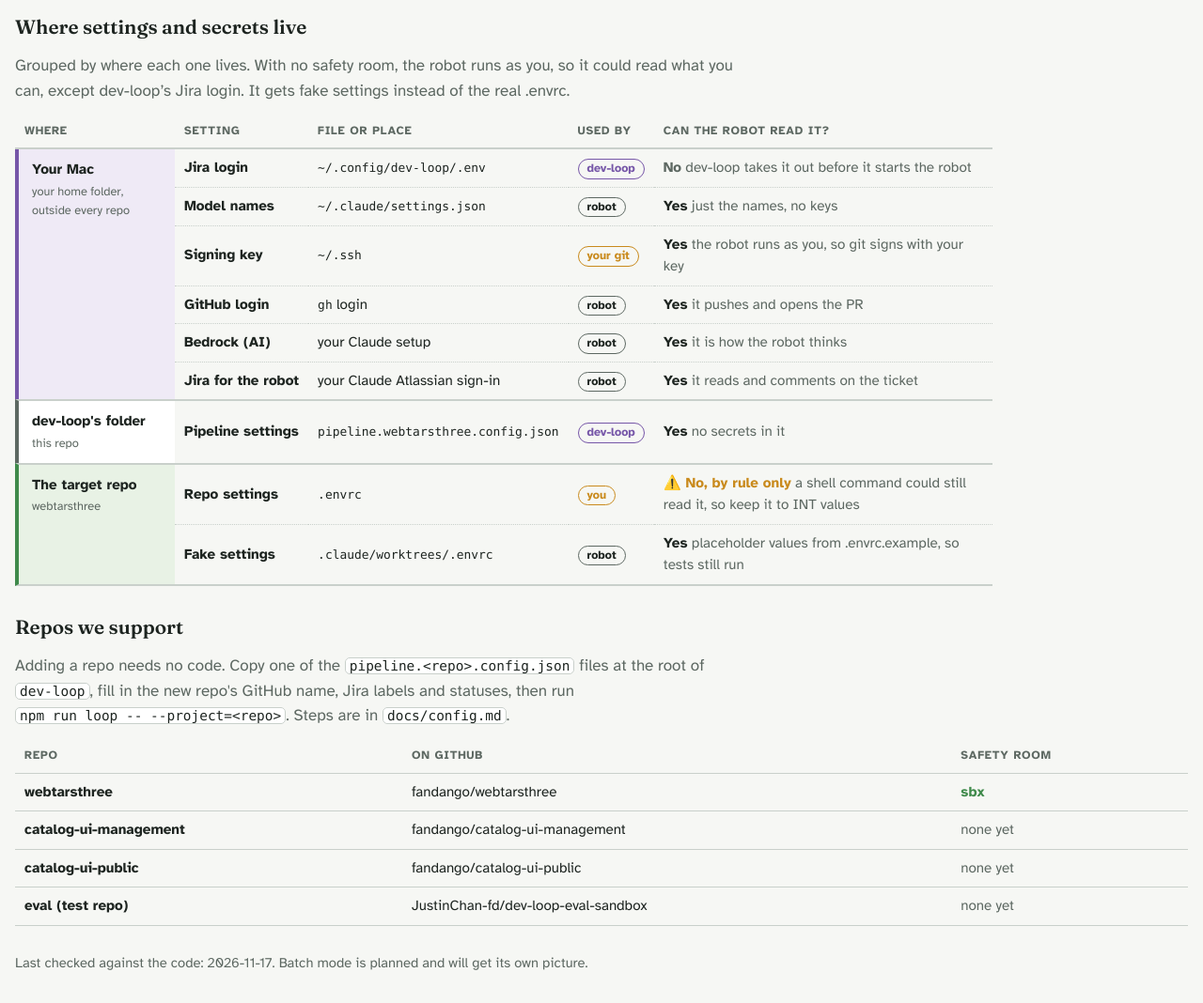
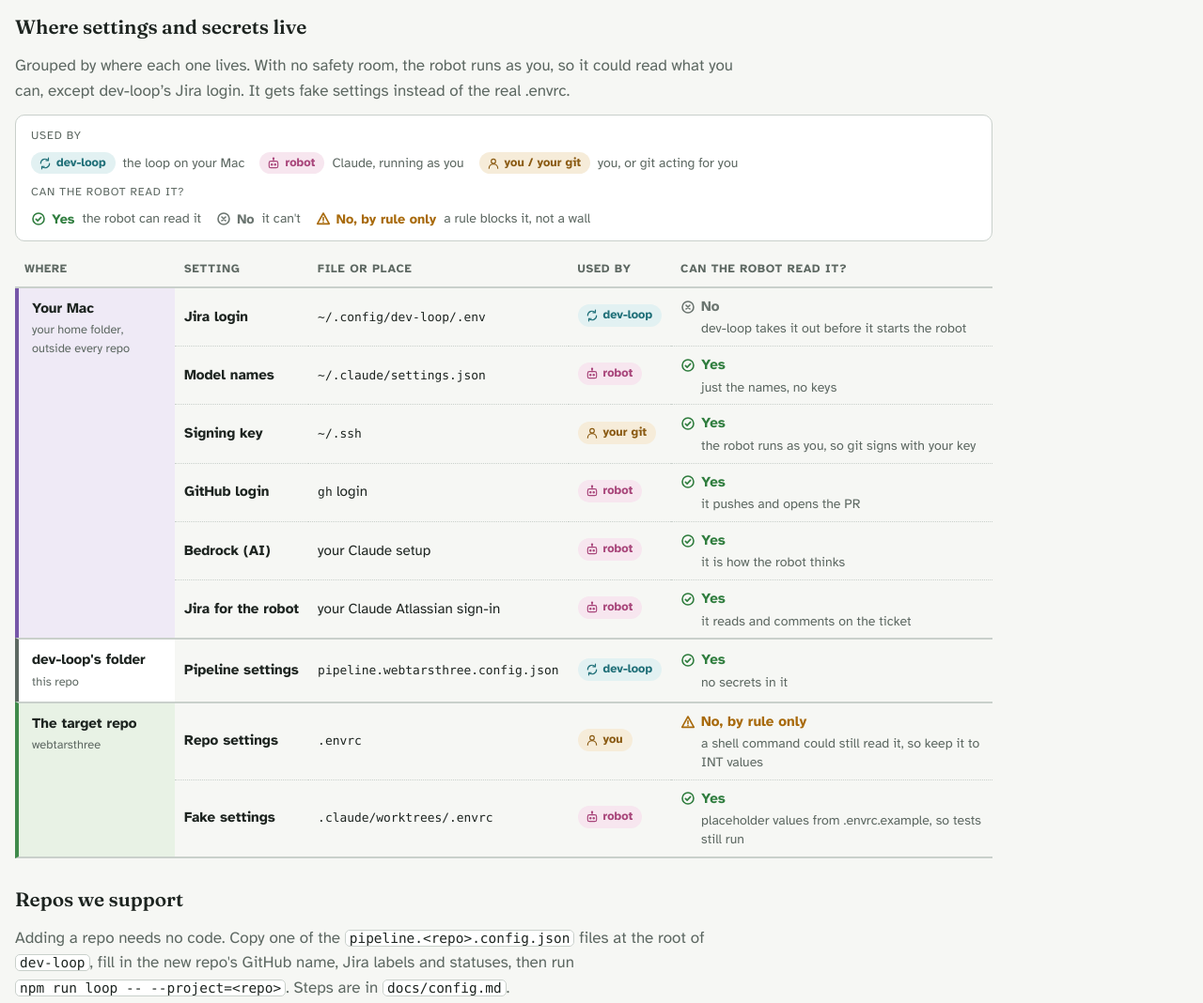
Before and after one commit to GolfNowEng/agentic-dev-loop, a website: page docs/guide/how-dev-loop-works.html in a window 1280 px wide. Shown: the part 1500-2568 px from the top of the page at 94% size. Drawn offline with Linux system fonts and the light colour scheme.

Commit message:
docs(guide): settings table gets a legend, coloured icon badges, and a two-line yes/no answer with icons
Co-Authored-By: Claude Opus 5.5 <noreply@anthropic.com>

```diff
--- a/docs/guide/how-dev-loop-works.html
+++ b/docs/guide/how-dev-loop-works.html
@@ -23,6 +23,9 @@
   --mac: #efeaf6; --mac-edge: #7656a8;
   --ext: #e8f2e5; --ext-edge: #3f8a4b;
   --key: #c98a1c; --bad: #b4473b; --un: #f8e9e6; --chip: #ffffff; --chip-on: #1d2420; --chip-on-ink: #f6f7f4;
+  --a-loop: #1f6f78; --a-loop-bg: #e2f1f2; --a-robot: #a8457a; --a-robot-bg: #f7e6ef;
+  --a-you: #8a5a12; --a-you-bg: #f6ecd9; --a-sbx: #3d67a3; --a-sbx-bg: #e3ebf6;
+  --ans-yes: #2f7d3e; --ans-no: #6b7570; --ans-soft: #a86a0c;
   --display: "Fraunces", Georgia, serif;
   --body: "Atkinson Hyperlegible", system-ui, sans-serif;
   color-scheme: light;
@@ -32,6 +35,9 @@
     --bg: #151a17; --ink: #e6ebe7; --muted: #9aa69f; --line: #34403a; --card: #1b221e;
     --room: #1d2a3a; --room-edge: #7fa3d4; --mac: #241e30; --mac-edge: #b39ae2;
     --ext: #1b2a1e; --ext-edge: #7dc28a; --key: #e3a83c; --bad: #e07a6e; --un: #2e1d1b;
+    --a-loop: #6cc4cc; --a-loop-bg: #15302f; --a-robot: #e48bbb; --a-robot-bg: #35192a;
+    --a-you: #e0b062; --a-you-bg: #33270f; --a-sbx: #8fb2e3; --a-sbx-bg: #1b2a3e;
+    --ans-yes: #7dc28a; --ans-no: #a3ada8; --ans-soft: #e8a83a;
     --chip: #1b221e; --chip-on: #e6ebe7; --chip-on-ink: #151a17; color-scheme: dark;
   }
 }
@@ -39,6 +45,9 @@
   --bg: #151a17; --ink: #e6ebe7; --muted: #9aa69f; --line: #34403a; --card: #1b221e;
   --room: #1d2a3a; --room-edge: #7fa3d4; --mac: #241e30; --mac-edge: #b39ae2;
   --ext: #1b2a1e; --ext-edge: #7dc28a; --key: #e3a83c; --bad: #e07a6e; --un: #2e1d1b;
+  --a-loop: #6cc4cc; --a-loop-bg: #15302f; --a-robot: #e48bbb; --a-robot-bg: #35192a;
+  --a-you: #e0b062; --a-you-bg: #33270f; --a-sbx: #8fb2e3; --a-sbx-bg: #1b2a3e;
+  --ans-yes: #7dc28a; --ans-no: #a3ada8; --ans-soft: #e8a83a;
   --chip: #1b221e; --chip-on: #e6ebe7; --chip-on-ink: #151a17; color-scheme: dark;
 }
 * { box-sizing: border-box; }
@@ -159,15 +168,25 @@ h1 code.name { font-weight: 700; }
 #envtable tbody.g-repo th.place { border-left-color: var(--ext-edge); background: var(--ext); }
 #envtable tbody.g-sbx th.place { border-left-color: var(--room-edge); background: var(--room); }
 #envtable tbody tr > td:first-of-type { white-space: nowrap; }
-.can { font-weight: 700; white-space: nowrap; }
-.can-no { color: var(--muted); }
-.can-warn, .can-soft { color: var(--key); }
-.why-txt { color: var(--muted); }
-.by { display: inline-block; font-size: .78rem; font-weight: 700; border-radius: 999px; padding: 0 9px; border: 1.5px solid; white-space: nowrap; }
-.by-loop { color: var(--mac-edge); border-color: var(--mac-edge); }
-.by-you { color: var(--key); border-color: var(--key); }
-.by-robot { color: var(--ink); border-color: var(--muted); }
-.by-sbx { color: var(--room-edge); border-color: var(--room-edge); }
+.ico { width: 14px; height: 14px; flex: none; fill: none; stroke: currentColor; stroke-width: 2; stroke-linecap: round; stroke-linejoin: round; }
+.by { display: inline-flex; align-items: center; gap: 5px; font-size: .8rem; font-weight: 700; border-radius: 999px; padding: 2px 10px 2px 8px; white-space: nowrap; }
+.by-loop { color: var(--a-loop); background: var(--a-loop-bg); }
+.by-robot { color: var(--a-robot); background: var(--a-robot-bg); }
+.by-you { color: var(--a-you); background: var(--a-you-bg); }
+.by-sbx { color: var(--a-sbx); background: var(--a-sbx-bg); }
+.ans { display: grid; gap: 2px; }
+.ans-word { display: inline-flex; align-items: center; gap: 6px; font-weight: 700; white-space: nowrap; }
+.ans-word .ico { width: 16px; height: 16px; stroke-width: 2.4; }
+.ans-yes .ans-word { color: var(--ans-yes); }
+.ans-no .ans-word { color: var(--ans-no); }
+.ans-soft .ans-word { color: var(--ans-soft); }
+.ans-why { color: var(--muted); font-size: .88rem; line-height: 1.4; padding-left: 22px; }
+.legend { display: flex; flex-wrap: wrap; gap: 10px 28px; max-width: 1040px; padding: 12px 16px; border: 1px solid var(--line); border-radius: 10px; background: var(--card); }
+.legend-group { display: grid; gap: 8px; min-width: 0; }
+.legend-group > .where { margin: 0; }
+.legend-items { display: flex; flex-wrap: wrap; gap: 8px 16px; }
+.legend-item { display: inline-flex; align-items: center; gap: 8px; font-size: .88rem; color: var(--muted); }
+.legend-item .ans-word { font-size: .9rem; }
 #envtable code { font-family: ui-monospace, SFMono-Regular, Menlo, monospace; font-size: .85em; white-space: nowrap; }
 .dash-btn { cursor: pointer; }
 .dash-btn rect { fill: var(--card); stroke: var(--room-edge); stroke-width: 1.4; }
@@ -301,6 +320,7 @@ th { font-size: .78rem; text-transform: uppercase; letter-spacing: .06em; color:
   <section class="envsec" aria-labelledby="env-h">
     <h2 id="env-h">Where settings and secrets live</h2>
     <p class="sub" id="env-sub"></p>
+    <div class="legend" id="env-legend" aria-label="Key for the table"></div>
     <div class="tablewrap"><table id="envtable"></table></div>
   </section>
 
@@ -625,15 +645,46 @@ function drawRepos() {
   t.innerHTML = `<thead><tr><th>Repo</th><th>On GitHub</th><th>Safety room</th></tr></thead><tbody>${rows}</tbody>`;
 }
 
+/* small line icons for the settings table (stroke = currentColor) */
+const svg = (d) => `<svg class="ico" viewBox="0 0 24 24" aria-hidden="true">${d}</svg>`;
+const ICON = {
+  loop: svg('<path d="M20 12a8 8 0 0 1-13.7 5.7"/><path d="M4 12a8 8 0 0 1 13.7-5.7"/><path d="M18 2v4.5h-4.5"/><path d="M6 22v-4.5h4.5"/>'),
+  robot: svg('<rect x="4" y="8" width="16" height="12" rx="3"/><path d="M12 8V4"/><circle cx="12" cy="3" r="1"/><circle cx="9" cy="14" r="1.2"/><circle cx="15" cy="14" r="1.2"/>'),
+  you: svg('<circle cx="12" cy="8" r="4"/><path d="M4 21a8 8 0 0 1 16 0"/>'),
+  sbx: svg('<path d="M3 7l9-4 9 4v10l-9 4-9-4z"/><path d="M3 7l9 4 9-4"/><path d="M12 11v10"/>'),
+};
+const ANS = {
+  yes: { t: "Yes", icon: svg('<circle cx="12" cy="12" r="9"/><path d="M8 12.5l2.7 2.7L16 9.5"/>') },
+  no: { t: "No", icon: svg('<circle cx="12" cy="12" r="9"/><path d="M9 9l6 6M15 9l-6 6"/>') },
+  soft: { t: "No, by rule only", icon: svg('<path d="M12 3l9.5 17h-19z"/><path d="M12 10v4.5"/><path d="M12 17.5v.01"/>') },
+};
+
+function drawLegend() {
+  const sb = state.sandbox !== "none";
+  const who = [
+    ["loop", "dev-loop", "the loop on your Mac"],
+    ["robot", "robot", sb ? "Claude, inside sbx" : "Claude, running as you"],
+    ["you", "you / your git", "you, or git acting for you"],
+    ...(sb ? [["sbx", "sbx", "the safety room"]] : []),
+  ];
+  const ans = [["yes", "the robot can read it"], ["no", "it can't"], ...(sb ? [] : [["soft", "a rule blocks it, not a wall"]])];
+  document.getElementById("env-legend").innerHTML =
+    `<div class="legend-group"><span class="where">Used by</span><div class="legend-items">` +
+    who.map(([k, t, d]) => `<span class="legend-item"><span class="by by-${k}">${ICON[k]}${t}</span>${d}</span>`).join("") + `</div></div>` +
+    `<div class="legend-group"><span class="where">Can the robot read it?</span><div class="legend-items">` +
+    ans.map(([k, d]) => `<span class="legend-item ans-${k}"><span class="ans-word">${ANS[k].icon}${ANS[k].t}</span>${d}</span>`).join("") + `</div></div>`;
+}
+
 /* Where each setting lives, grouped by place (docs/sandbox-sbx.md §2, §5, §6, §9; src/core/spawn-claude.ts childEnv). */
 function drawEnv() {
   const sb = state.sandbox !== "none";
   const r = repo();
   const c = (x) => `<code>${x}</code>`;
-  // can the robot read it? plain yes/no with the reason; "warn" = yes, and it matters
+  // can the robot read it? the answer on top, the reason under it
   // "soft" = no, but only by a rule the robot could get around
-  const can = (k, why) => `<span class="can can-${k}">${k === "no" ? "No" : k === "warn" ? "\u26a0\ufe0f Yes" : k === "soft" ? "\u26a0\ufe0f No, by rule only" : "Yes"}</span> <span class="why-txt">${why}</span>`;
-  const by = (x) => `<span class="by by-${x.cls}">${x.t}</span>`;
+  // "soft" = no, but only by a rule the robot could get around
+  const can = (k, why) => `<div class="ans ans-${k}"><span class="ans-word">${ANS[k].icon}${ANS[k].t}</span><span class="ans-why">${why}</span></div>`;
+  const by = (x) => `<span class="by by-${x.cls}">${ICON[x.cls]}${x.t}</span>`;
   const LOOP = { cls: "loop", t: "dev-loop" }, ROBOT = { cls: "robot", t: "robot" }, GIT = { cls: "you", t: "your git" }, SBX = { cls: "sbx", t: "sbx" }, YOU = { cls: "you", t: "you" };
   // groups: [place, zone class, note, rows: [setting, where, used by, can the robot read it]]
   const groups = [
@@ -704,6 +755,7 @@ function render() {
   }).join(", then ");
   drawPickup();
   drawEnv();
+  drawLegend();
   document.getElementById("env-sub").textContent = state.sandbox !== "none" ? "Grouped by where each one lives. With sbx, the robot can read only the two folders it works in; sbx adds every token on the way out, so the robot never holds one. It gets fake settings instead of the real .envrc." : "Grouped by where each one lives. With no safety room, the robot runs as you, so it could read what you can, except dev-loop\u2019s Jira login. It gets fake settings instead of the real .envrc.";
   drawDiagram();
   drawSteps();
```
